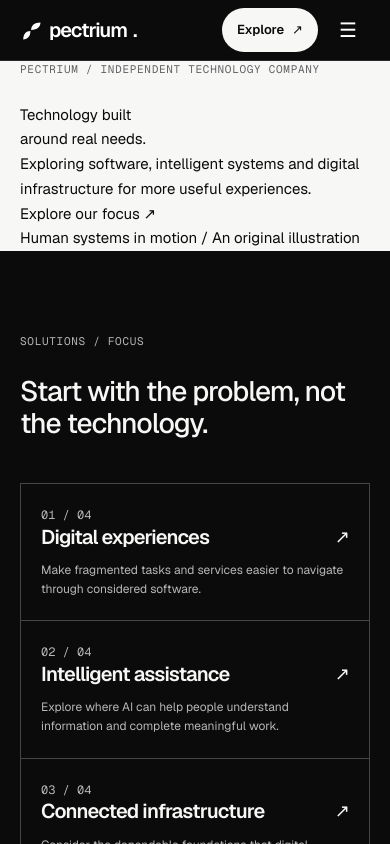
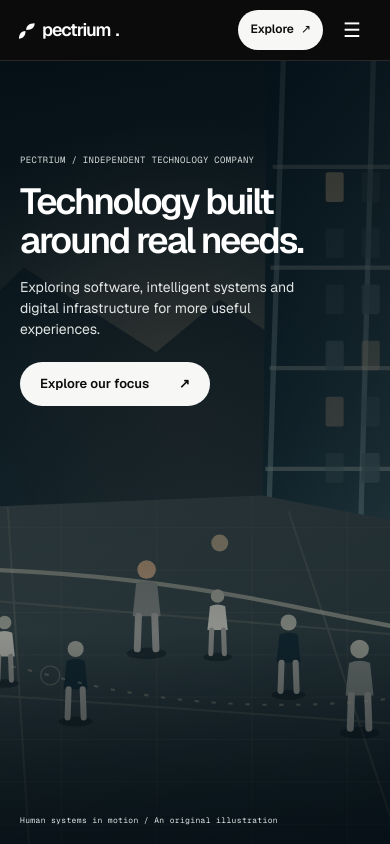
Before and after one commit to ejepsystems/ejepsystems, a Next.js app in the folder apps/web/: page / in a window 390 px wide. Shown: the top 844 px of the page. Built offline with nearby package versions, Linux system fonts and the light colour scheme.

Commit message:
style(mobile): tighten Pectrium first screen and prevent header CTA overlap

```diff
--- a/apps/web/app/globals.css
+++ b/apps/web/app/globals.css
@@ -363,3 +363,50 @@ body { font-size: var(--pct-type-body); line-height: var(--pct-leading-body); }
  .feature-art { min-height:clamp(260px,70vw,360px); background-position:52% 50%; }
  .feature-art-caption { left:14px; bottom:14px; font-size:8px; }
 }
+
+
+/* Experience 06 — one visual-first homepage hero, compact mobile navigation */
+.pectrium-cinematic-hero { position:relative; isolation:isolate; min-height:clamp(590px,85svh,820px); background:#0b1b23; color:#fff; display:flex; align-items:stretch; overflow:hidden; }
+.pectrium-cinematic-image { position:absolute; inset:0; z-index:-2; background:url("/brand/human-systems-in-motion.svg") center 52% / cover no-repeat; }
+.pectrium-cinematic-shade { position:absolute; inset:0; z-index:-1; background:linear-gradient(90deg,rgba(3,10,15,.91) 0%,rgba(3,10,15,.74) 37%,rgba(3,10,15,.13) 78%),linear-gradient(0deg,rgba(3,10,15,.65),transparent 45%); }
+.pectrium-cinematic-inner { display:flex; flex-direction:column; justify-content:center; position:relative; padding-block:clamp(80px,10vw,140px) 90px; }
+.pectrium-cinematic-content { max-width:670px; }
+.pectrium-cinematic-content .eyebrow { color:#d4dad9; margin-bottom:24px; }
+.pectrium-cinematic-content h1 { margin:0; font-size:clamp(40px,5vw,72px); line-height:1.065; font-weight:600; letter-spacing:-.055em; text-wrap:balance; }
+.pectrium-cinematic-deck { max-width:450px; margin:22px 0 0; font-size:clamp(15px,1.35vw,18px); line-height:1.55; color:#e1e5e3; }
+.pectrium-cinematic-cta { display:inline-flex; align-items:center; justify-content:space-between; gap:30px; min-height:48px; margin-top:30px; padding:0 20px; background:#f7f7f5; color:#0b0b0c; border-radius:999px; font-size:14px; font-weight:600; }
+.pectrium-cinematic-cta:hover { background:#e8e8e5; }
+.pectrium-cinematic-cta:focus-visible { outline:2px solid white; outline-offset:4px; }
+.pectrium-cinematic-label { position:absolute; bottom:24px; right:0; color:#e0e6e5; font:10px var(--font-mono),monospace; letter-spacing:.045em; }
+.site-header .wordmark { min-width:0; letter-spacing:-.06em; }
+@media(max-width:900px) {
+ .pectrium-cinematic-hero { min-height:calc(100svh - 60px); }
+ .pectrium-cinematic-image { background-position:57% center; }
+ .pectrium-cinematic-shade { background:linear-gradient(180deg,rgba(2,10,16,.76) 0%,rgba(2,10,16,.5) 48%,rgba(2,10,16,.28) 73%,rgba(2,10,16,.74) 100%); }
+ .pectrium-cinematic-inner { justify-content:flex-start; padding-top:clamp(54px,10svh,100px); padding-bottom:70px; }
+ .pectrium-cinematic-content { max-width:530px; }
+ .pectrium-cinematic-label { bottom:20px; left:0; right:auto; }
+}
+@media(max-width:560px) {
+ .site-header .shell.header-inner { width:calc(100% - 32px); }
+ .site-header .header-inner { grid-template-columns:minmax(0,1fr) auto 44px; gap:7px; }
+ .site-header .wordmark { font-size:clamp(16px,4.6vw,19px); gap:5px; overflow:hidden; }
+ .site-header .wordmark .brand-symbol { width:21px; height:21px; }
+ .site-header .mobile-header-cta { min-height:40px; padding:0 12px; gap:7px; font-size:12px; }
+ .site-header .mobile-menu-toggle { width:44px; padding:0; }
+ .pectrium-cinematic-hero { min-height:calc(100svh - 60px); min-height:max(600px,calc(100svh - 60px)); }
+ .pectrium-cinematic-image { background-position:58% center; }
+ .pectrium-cinematic-inner { padding-top:clamp(60px,11svh,100px); }
+ .pectrium-cinematic-content .eyebrow { font-size:9px; line-height:1.5; margin-bottom:16px; letter-spacing:.035em; }
+ .pectrium-cinematic-content h1 { font-size:clamp(36px,9.3vw,45px); line-height:1.07; letter-spacing:-.055em; }
+ .pectrium-cinematic-deck { font-size:14px; line-height:1.5; max-width:32ch; margin-top:16px; }
+ .pectrium-cinematic-cta { min-height:44px; margin-top:22px; font-size:13px; }
+ .pectrium-cinematic-label { font-size:8px; max-width:calc(100% - 24px); }
+}
+@media(max-width:350px) {
+ .site-header .wordmark { font-size:16px; }
+ .site-header .wordmark .brand-symbol { width:18px; height:18px; }
+ .site-header .mobile-header-cta { padding:0 9px; font-size:11px; }
+ .pectrium-cinematic-content h1 { font-size:34px; }
+}
+@media(prefers-reduced-motion:reduce) { .pectrium-cinematic-hero * { scroll-behavior:auto; } }
```
